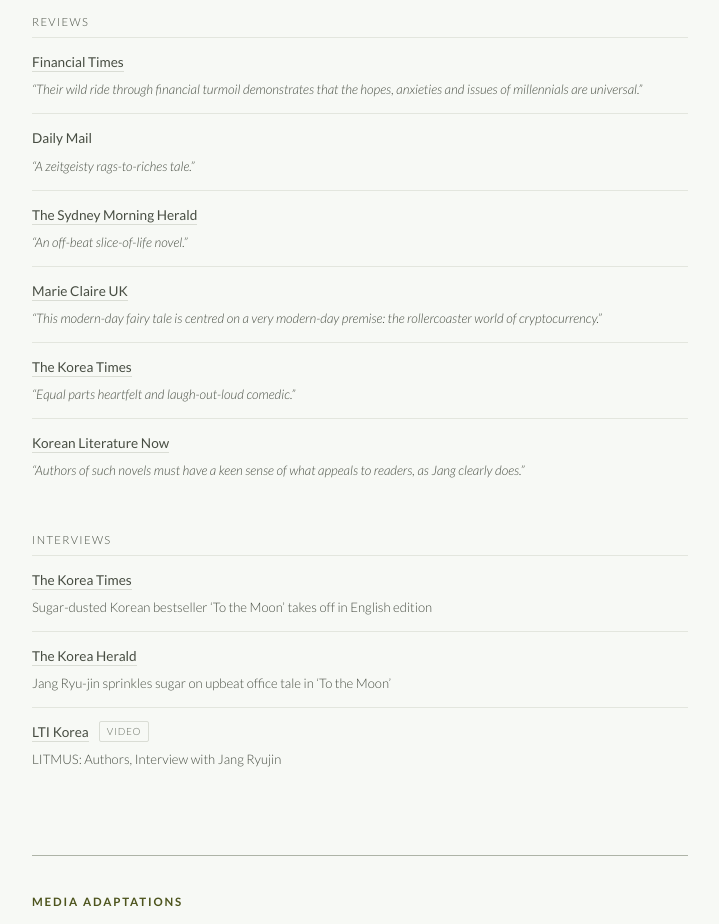
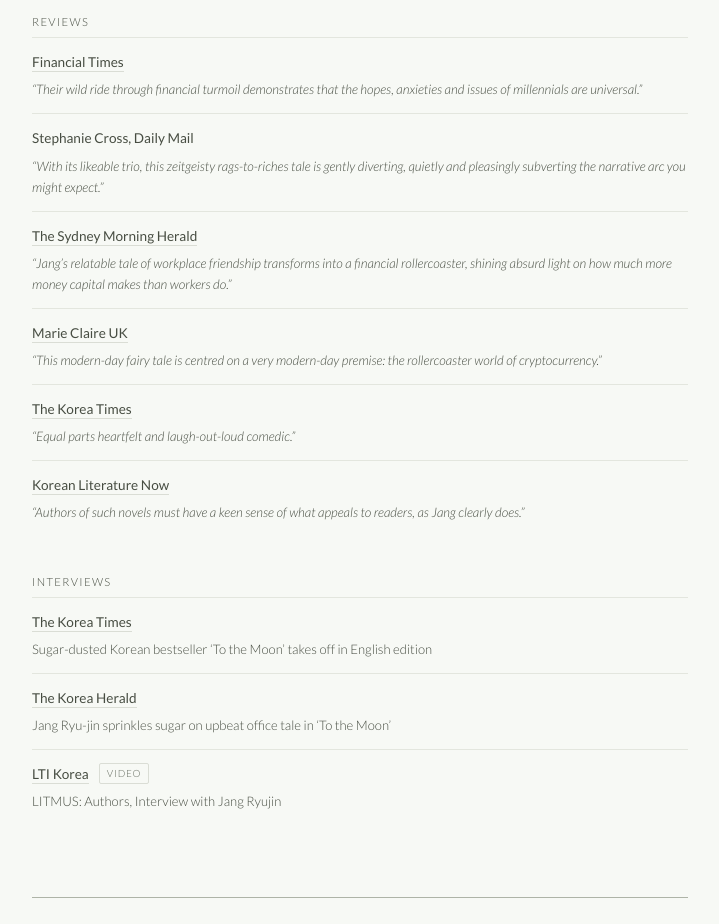
Before and after one commit to jangryujin/jangryujin.github.io, a plain HTML site: page index.html in a window 1280 px wide. Shown: the part 1840-2764 px from the top of the page, without its empty margins (280-999 px from the left). Drawn offline with Linux system fonts and the light colour scheme.

Commit message:
Add files via upload

```diff
--- a/index.html
+++ b/index.html
@@ -813,12 +813,12 @@
           <p class="press-quote">“Their wild ride through financial turmoil demonstrates that the hopes, anxieties and issues of millennials are universal.”</p>
         </div>
         <div class="press-item">
-          <p class="press-outlet">Daily Mail</p>
-          <p class="press-quote">“A zeitgeisty rags-to-riches tale.”</p>
+          <p class="press-outlet">Stephanie Cross, Daily Mail</p>
+          <p class="press-quote">“With its likeable trio, this zeitgeisty rags-to-riches tale is gently diverting, quietly and pleasingly subverting the narrative arc you might expect.”</p>
         </div>
         <div class="press-item">
           <p class="press-outlet"><a class="link" href="https://www.smh.com.au/culture/books/looking-for-something-to-read-here-are-10-new-books-20250716-p5mfgq.html" target="_blank" rel="noopener">The Sydney Morning Herald</a></p>
-          <p class="press-quote">“An off-beat slice-of-life novel.”</p>
+          <p class="press-quote">“Jang’s relatable tale of workplace friendship transforms into a financial rollercoaster, shining absurd light on how much more money capital makes than workers do.”</p>
         </div>
         <div class="press-item">
           <p class="press-outlet"><a class="link" href="https://www.marieclaire.co.uk/entertainment/books/summer-book-launches-2025" target="_blank" rel="noopener">Marie Claire UK</a></p>
```
